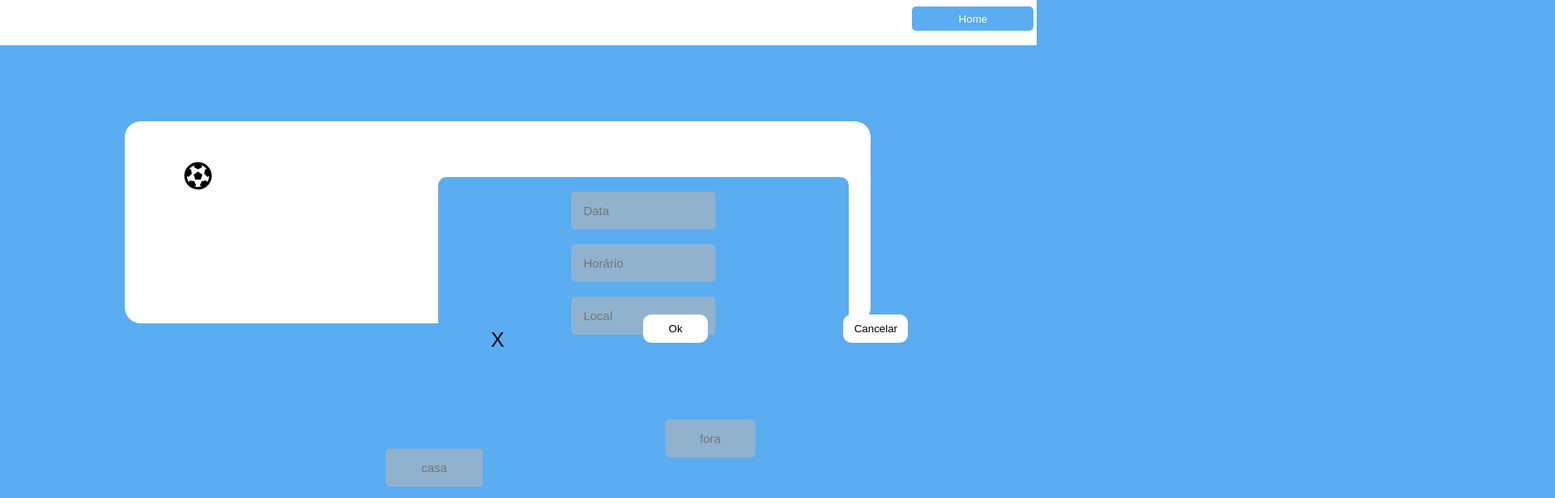
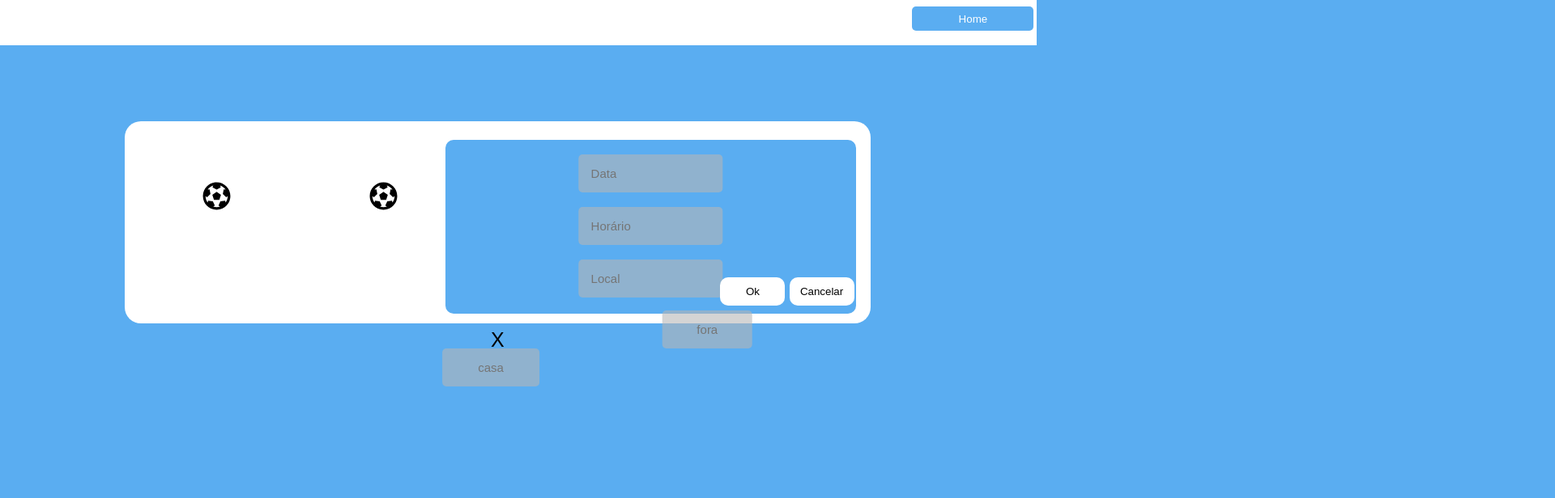
Before and after one commit to Ronnildo/projectMod, a React (Create React App) app in the folder interface/: page /jogo in a window 1280 px wide. Shown: the top 616 px of the page at 81% size, 1920 px wide, since content can reach past the window. Built offline with nearby package versions, Linux system fonts and the light colour scheme.

Commit message:
Atualização da pagina de cadastro de jogos

```diff
--- a/interface/src/pages/Jogo/index.jsx
+++ b/interface/src/pages/Jogo/index.jsx
@@ -8,7 +8,6 @@ import React from "react";
 import axios from "axios";
 
 export default class Jogo extends React.Component {
-
   state = {
     casa: "",
     fora: "",
@@ -18,7 +17,7 @@ export default class Jogo extends React.Component {
   };
 
   handleSubmit = async (event) => {
-    event.preventDefault()
+    event.preventDefault();
 
     let url = "http://localhost:3333/jogos";
 
@@ -40,7 +39,7 @@ export default class Jogo extends React.Component {
       .catch((err) => {
         console.log(err);
       });
-  }
+  };
 
   handleChangeCasa = (event) => {
     this.setState({ casa: event.target.value });
@@ -51,9 +50,7 @@ export default class Jogo extends React.Component {
   handleChangeData = (event) => {
     this.setState({ data: event.target.value });
   };
-  handleChangeData = (event) => {
-    this.setState({ data: event.target.value });
-  };
+
   handleChangeHorario = (event) => {
     this.setState({ horario: event.target.value });
   };
@@ -70,44 +67,61 @@ export default class Jogo extends React.Component {
         </Link>
 
         <div className="container">
+          <div className="times">
             <FaFutbol className="fut"></FaFutbol>
-          <FaFutbol className="fut2"></FaFutbol>
+            <FaFutbol className="futtwo"></FaFutbol>
             <p>X</p>
-          <div className="time1">
-            <input type="text" onChange={this.handleChangeCasa} name="" id="casa" placeholder="casa" />
-          </div>
-          <div className="time2">
-            <input type="text" onChange={this.handleChangeFora} name="" id="fora" placeholder="fora" />
+            <input
+              type="text"
+              onChange={this.handleChangeCasa}
+              name=""
+              id="casa"
+              placeholder="casa"
+            />
+            <input
+              type="text"
+              onChange={this.handleChangeFora}
+              name=""
+              id="fora"
+              placeholder="fora"
+            />
           </div>
 
           <div className="container-card">
-            <div className="txt">
+            <br />
+            <input
+              type="text"
+              onChange={this.handleChangeData}
+              name=""
+              id="data"
+              placeholder="Data"
+            />
+            <br />
+            <br />
+            <input
+              type="text"
+              onChange={this.handleChangeHorario}
+              name=""
+              id="horario"
+              placeholder="Horário"
+            />
+            <br />
+            <br />
+            <input
+              type="text"
+              onChange={this.handleChangeLocal}
+              name=""
+              id="local"
+              placeholder="Local"
+            />
             <br />
 
-              <div className="caixa1">
-                <input type="text" onChange={this.handleChangeData} name="" id="data" placeholder="Data" />
-
-              </div>
-              <br />
-
-              <div className="caixa2">
-                <input type="text" onChange={this.handleChangeHorario} name="" id="horario" placeholder="Horário" />
-
-              </div>
-              <br />
-
-              <div className="caixa3">
-                <input type="text" onChange={this.handleChangeLocal} name="" id="local" placeholder="Local" />
-
-              </div>
             <Link onClick={this.handleSubmit} to="/rodada">
               <button className="ok">Ok</button>
             </Link>
+
             <button className="cancel">Cancelar</button>
           </div>
-          </div>
-
-          <span></span>
         </div>
       </form>
     );
--- a/interface/src/pages/Jogo/style.css
+++ b/interface/src/pages/Jogo/style.css
@@ -12,14 +12,19 @@ body, html{
 .fut{
   position: relative;
   font-size: 35px;
-  left: 8%;
+  left: 10.5%;
   top: 50px;
 }
-.fut2{
+.futtwo{
+  position: relative;
+  font-size: 35px;
+  left: 29%;
+  top: 50px;
+  /*
   position: absolute;
   font-size: 35px;
   left: 29%;
-  top: 50px;
+  top: 50px;*/
 }
 .pen{
   position: relative;
@@ -44,8 +49,8 @@ body, html{
   position: relative;
   width: 55%;
   height: 215px;
-  left: 42%;
-  top: -100px;
+  left: 43%;
+  top: -55px;
 
   background: #5AADF1;
   border-radius: 10px;
@@ -57,7 +62,7 @@ body, html{
   position: relative;
   width: 80px;
   height: 35px;
-  left: 83%;
+  left: 68%;
   top: -25px;
 
   background: #FFFFFF;
@@ -92,7 +97,7 @@ body, html{
   position: relative;
   width: 80px;
   height: 35px;
-  left: 50%;
+  left: 67%;
   top: -25px;
 
   background: #FFFFFF;
@@ -138,9 +143,14 @@ body, html{
   border-radius: 5px;
   width: 50%;
 }
+
+.times{
+  margin-top: 25px;
+}
 #casa{
   position: relative;
-  left: 10%;
+  left: 5%;
+  top: 85px;
   transform: translate(-50%);
   padding: 10px;
   border: none;
@@ -153,6 +163,7 @@ body, html{
 #fora{
   position: relative;
   left: 10%;
+  top: 85px;
   transform: translate(-50%);
   padding: 10px;
   border: none;
@@ -162,7 +173,7 @@ body, html{
   width: 16%;
   background-color: rgb(189, 189, 189);
 }
-
+/*
 .time1{
   display: flex;
   position: relative;
@@ -174,13 +185,13 @@ body, html{
   position: relative;
   left: 21%;
   top: 45px;
-}
+}*/
 p{
   position: absolute;
   font-size: 25px;
   color: black;
-  top: 118px;
-  left: 19.5%;
+  top: 124px;
+  left: 21.9%;
 }
 .spa{
   position: absolute;
@@ -188,9 +199,3 @@ p{
   background-color: white;
   height: 7vh;
 }
-
-.linha{
-  background: yellow;
-  height: 50px;
-  width: 100%;
-}
```
Lines whose indentation alone changed are shown as unchanged.
